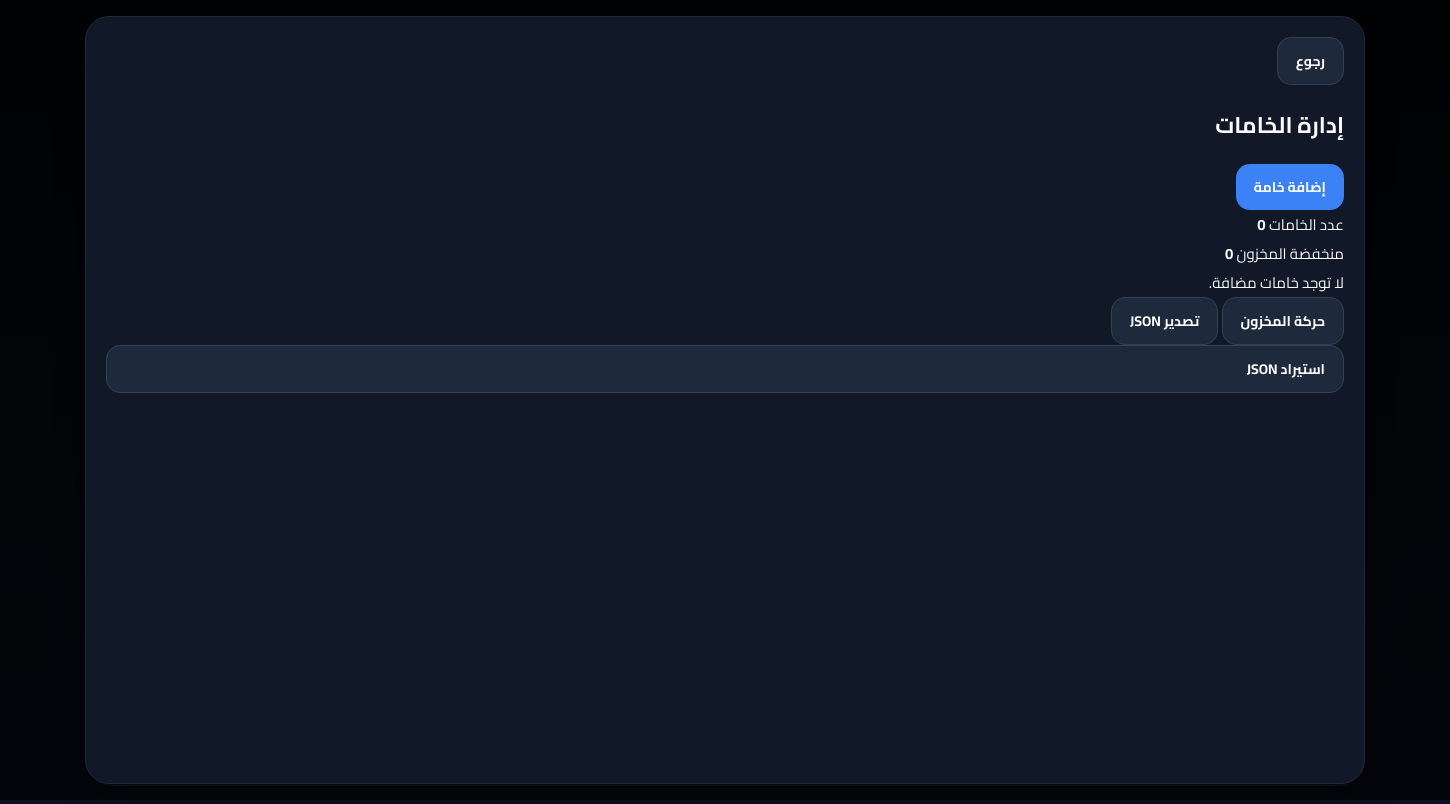
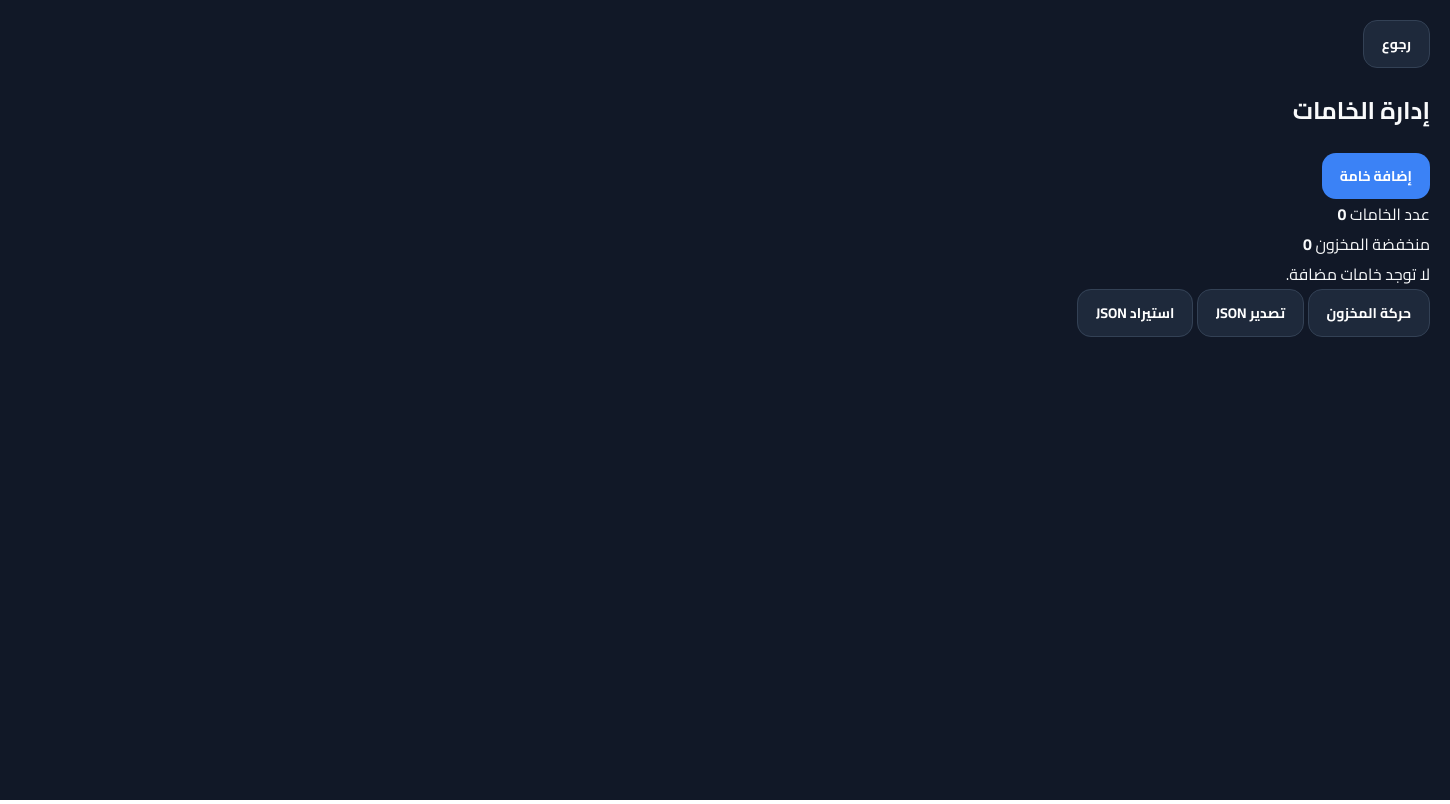
Before and after one commit to Ms-Studio-3d/print-farm-app, an Electron app: page index.html in a window 1450 px wide. Both pictures are taken after a click on the button "إدارة الخامات". Drawn offline with Linux system fonts and the light colour scheme; no server answers.

Commit message:
Update style.css

```diff
--- a/style.css
+++ b/style.css
@@ -5,347 +5,298 @@
   --text: #f9fafb;
   --text-soft: #94a3b8;
   --primary: #3b82f6;
-  --primary-soft: #1e3a8a;
+  --primary-soft: rgba(59,130,246,.15);
   --success: #22c55e;
   --danger: #ef4444;
   --border: #1f2937;
-  --shadow: 0 10px 30px rgba(0,0,0,.35);
+  --shadow: 0 20px 60px rgba(0,0,0,.6);
   --nav-height: 82px;
 }
 
-*{
-  box-sizing:border-box;
+* {
+  box-sizing: border-box;
 }
 
-html,body{
-  margin:0;
-  padding:0;
-  min-height:100vh;
-  font-family:"Cairo",sans-serif;
-  background:linear-gradient(180deg,#05070d,#0b1120);
-  color:var(--text);
+html, body {
+  margin: 0;
+  padding: 0;
+  height: 100%;
+  font-family: "Cairo", sans-serif;
+  background: radial-gradient(circle at top, #0b1120, #05070d);
+  color: var(--text);
+  overflow: hidden; /* 🔥 يشيل الاسكرول العام */
 }
 
-body{
-  font-size:15px;
+button, input, select, textarea {
+  font-family: inherit;
 }
 
-button,input,select,textarea{
-  font-family:inherit;
+/* Inputs */
+input, select, textarea {
+  width: 100%;
+  border: 1px solid var(--border);
+  background: #0b1220;
+  color: #fff;
+  border-radius: 14px;
+  padding: 12px 14px;
+  font-size: 14px;
+  outline: none;
+  transition: .2s;
 }
 
-input,select,textarea{
-  width:100%;
-  border:1px solid var(--border);
-  background:#0b1220;
-  color:#fff;
-  border-radius:14px;
-  padding:12px 14px;
-  font-size:14px;
-  outline:none;
+input, select {
+  height: 46px;
 }
 
-input,select{
-  height:46px;
+textarea {
+  min-height: 110px;
+  resize: vertical;
 }
 
-textarea{
-  min-height:110px;
-  resize:vertical;
+input:focus, select:focus, textarea:focus {
+  border-color: var(--primary);
+  box-shadow: 0 0 0 3px rgba(59,130,246,.2);
 }
 
-input:focus,select:focus,textarea:focus{
-  border-color:var(--primary);
-  box-shadow:0 0 0 3px rgba(59,130,246,.18);
+/* Layout */
+.app-frame {
+  width: 100%;
+  height: 100vh;
+  background: var(--panel);
+  display: flex;
+  flex-direction: column;
 }
 
-label{
-  display:block;
-  margin-bottom:7px;
-  font-size:13px;
-  font-weight:700;
-  color:#cbd5e1;
+/* Topbar */
+.app-topbar {
+  padding: 18px 22px;
+  border-bottom: 1px solid var(--border);
+  background: #0f172a;
+  display: flex;
+  justify-content: space-between;
+  align-items: center;
 }
 
-.app-shell{
-  width:100%;
+.app-title {
+  margin: 0;
+  font-size: 28px;
+  font-weight: 800;
 }
 
-.tablet-shell{
-  min-height:100vh;
-  display:flex;
-  align-items:center;
-  justify-content:center;
-  padding:18px;
+.app-subtitle {
+  margin: 5px 0 0;
+  font-size: 13px;
+  color: var(--text-soft);
 }
 
-.app-frame{
-  width:min(100%,1280px);
-  height:min(96vh,920px);
-  background:var(--panel);
-  border:1px solid var(--border);
-  border-radius:28px;
-  overflow:hidden;
-  display:flex;
-  flex-direction:column;
-  box-shadow:var(--shadow);
+.order-code-chip {
+  background: #111f38;
+  color: #60a5fa;
+  border: 1px solid #1d4ed8;
+  border-radius: 999px;
+  padding: 10px 16px;
+  font-size: 13px;
+  font-weight: 800;
 }
 
-.app-topbar{
-  padding:18px 22px;
-  border-bottom:1px solid var(--border);
-  background:#0f172a;
-  display:flex;
-  justify-content:space-between;
-  align-items:center;
+/* Content */
+.app-content {
+  flex: 1;
+  overflow: hidden; /* 🔥 مفيش scroll */
+  padding: 18px;
+  background: var(--panel-2);
 }
 
-.app-title{
-  margin:0;
-  font-size:30px;
-  font-weight:800;
-  color:#fff;
+/* Grid */
+.home-grid {
+  display: grid;
+  grid-template-columns: 1fr 1fr;
+  gap: 14px;
 }
 
-.app-subtitle{
-  margin:5px 0 0;
-  font-size:14px;
-  color:var(--text-soft);
+/* Cards */
+.card {
+  background: #111827;
+  border: 1px solid var(--border);
+  border-radius: 20px;
+  padding: 16px;
+  box-shadow: var(--shadow);
 }
 
-.order-code-chip{
-  background:#111f38;
-  color:#60a5fa;
-  border:1px solid #1d4ed8;
-  border-radius:999px;
-  padding:10px 16px;
-  font-size:13px;
-  font-weight:800;
+/* Sections */
+.section-head h3 {
+  margin: 0;
+  font-size: 18px;
 }
 
-.app-content{
-  flex:1;
-  overflow:auto;
-  padding:18px;
-  background:var(--panel-2);
+.section-subtext {
+  font-size: 12px;
+  color: var(--text-soft);
 }
 
-.home-grid{
-  display:grid;
-  grid-template-columns:1fr 1fr;
-  gap:16px;
+/* Grids */
+.grid-2, .grid-3, .compact-grid {
+  display: grid;
+  gap: 12px;
 }
 
-.card{
-  background:#111827;
-  border:1px solid var(--border);
-  border-radius:20px;
-  padding:18px;
+.grid-2 {
+  grid-template-columns: repeat(2, 1fr);
 }
 
-.section-head h3{
-  margin:0;
-  font-size:20px;
+.grid-3, .compact-grid {
+  grid-template-columns: repeat(3, 1fr);
 }
 
-.section-subtext{
-  font-size:12px;
-  color:var(--text-soft);
+/* Buttons */
+.btn {
+  border: none;
+  cursor: pointer;
+  min-height: 44px;
+  border-radius: 14px;
+  padding: 10px 18px;
+  font-size: 14px;
+  font-weight: 700;
+  transition: .2s;
 }
 
-.grid-2,.grid-3,.compact-grid{
-  display:grid;
-  gap:14px;
+.btn:hover {
+  transform: translateY(-1px);
 }
 
-.grid-2{
-  grid-template-columns:repeat(2,1fr);
+.btn-primary {
+  background: var(--primary);
+  color: #fff;
 }
 
-.grid-3,.compact-grid{
-  grid-template-columns:repeat(3,1fr);
+.btn-secondary {
+  background: #1e293b;
+  color: #fff;
+  border: 1px solid #334155;
 }
 
-.btn{
-  border:none;
-  cursor:pointer;
-  min-height:44px;
-  border-radius:14px;
-  padding:10px 18px;
-  font-size:14px;
-  font-weight:700;
+.btn-danger {
+  background: var(--danger);
+  color: #fff;
 }
 
-.btn-primary{
-  background:var(--primary);
-  color:#fff;
+.btn-save {
+  width: 100%;
+  background: var(--success);
+  color: #fff;
+  min-height: 52px;
+  font-size: 16px;
 }
 
-.btn-secondary{
-  background:#1e293b;
-  color:#fff;
-  border:1px solid #334155;
+/* Results */
+.result-card {
+  background: linear-gradient(180deg, #020617, #111827);
 }
 
-.btn-danger{
-  background:var(--danger);
-  color:#fff;
+.summary-main {
+  display: grid;
+  gap: 10px;
 }
 
-.btn-save{
-  width:100%;
-  background:var(--success);
-  color:#fff;
-  min-height:52px;
-  font-size:16px;
+.summary-stat {
+  padding: 12px;
+  border-radius: 14px;
+  background: rgba(255,255,255,.03);
+  border: 1px solid rgba(255,255,255,.06);
 }
 
-.result-card{
-  background:linear-gradient(180deg,#020617,#111827);
-  color:#fff;
+.summary-label {
+  font-size: 12px;
+  color: #94a3b8;
 }
 
-.summary-main{
-  display:grid;
-  gap:12px;
+.summary-value {
+  font-size: 26px;
+  font-weight: 800;
 }
 
-.summary-stat{
-  padding:14px;
-  border-radius:16px;
-  background:rgba(255,255,255,.04);
-  border:1px solid rgba(255,255,255,.06);
+/* Bottom Nav */
+.bottom-nav {
+  height: var(--nav-height);
+  background: #0f172a;
+  border-top: 1px solid var(--border);
+  display: grid;
+  grid-template-columns: repeat(6, 1fr);
+  padding: 10px;
 }
 
-.summary-label{
-  font-size:13px;
-  color:#94a3b8;
+.nav-btn {
+  border: none;
+  background: transparent;
+  color: #94a3b8;
+  border-radius: 14px;
+  display: flex;
+  flex-direction: column;
+  justify-content: center;
+  align-items: center;
+  gap: 6px;
+  cursor: pointer;
+  font-size: 12px;
+  font-weight: 700;
 }
 
-.summary-value{
-  font-size:30px;
-  font-weight:800;
+.nav-btn:hover {
+  background: #172033;
 }
 
-.final-price-box{
-  margin-top:14px;
+.nav-btn-active {
+  background: var(--primary-soft);
+  color: #60a5fa;
 }
 
-.bottom-nav{
-  height:var(--nav-height);
-  background:#0f172a;
-  border-top:1px solid var(--border);
-  display:grid;
-  grid-template-columns:repeat(6,1fr);
-  gap:8px;
-  padding:10px;
+/* Table */
+.table-wrap {
+  background: #0f172a;
+  border: 1px solid var(--border);
+  border-radius: 14px;
+  overflow: hidden;
 }
 
-.nav-btn{
-  border:none;
-  background:transparent;
-  color:#94a3b8;
-  border-radius:16px;
-  display:flex;
-  flex-direction:column;
-  justify-content:center;
-  align-items:center;
-  gap:6px;
-  cursor:pointer;
-  font-size:12px;
-  font-weight:700;
+table {
+  width: 100%;
+  border-collapse: collapse;
 }
 
-.nav-btn:hover{
-  background:#172033;
+thead th {
+  background: #111827;
+  padding: 10px;
+  font-size: 12px;
 }
 
-.nav-btn-active{
-  background:#1e293b;
-  color:#60a5fa;
+tbody td {
+  padding: 10px;
+  color: #cbd5e1;
+  border-bottom: 1px solid #1f2937;
 }
 
-.nav-icon,
-.nav-icon svg{
-  width:22px;
-  height:22px;
+/* Modal */
+.modal {
+  position: fixed;
+  inset: 0;
+  background: rgba(0,0,0,.7);
+  display: none;
+  z-index: 999;
 }
 
-.modal{
-  position:fixed;
-  inset:0;
-  background:rgba(0,0,0,.65);
-  display:none;
-  z-index:999;
+.modal-content {
+  width: 100%;
+  height: 100%;
+  background: #111827;
+  padding: 20px;
+  overflow: auto;
 }
 
-.modal-content{
-  width:min(100%,1280px);
-  height:min(96vh,920px);
-  margin:auto;
-  background:#111827;
-  border-radius:24px;
-  padding:20px;
-  overflow:auto;
-  border:1px solid var(--border);
-}
-
-.table-wrap{
-  background:#0f172a;
-  border:1px solid var(--border);
-  border-radius:16px;
-  overflow:auto;
-}
-
-table{
-  width:100%;
-  min-width:900px;
-  border-collapse:collapse;
-}
-
-thead th{
-  background:#111827;
-  color:#fff;
-  padding:12px;
-  font-size:13px;
-}
-
-tbody td{
-  padding:12px;
-  color:#cbd5e1;
-  border-bottom:1px solid #1f2937;
-}
-
-::-webkit-scrollbar{
-  width:10px;
-  height:10px;
-}
-
-::-webkit-scrollbar-thumb{
-  background:#334155;
-  border-radius:999px;
-}
-
-::-webkit-scrollbar-track{
-  background:#0f172a;
-}
-
-@media(max-width:1100px){
+/* Responsive */
+@media(max-width:1100px) {
   .home-grid,
   .grid-2,
   .grid-3,
-  .compact-grid{
-    grid-template-columns:1fr;
+  .compact-grid {
+    grid-template-columns: 1fr;
   }
 }
-
-@media(max-width:700px){
-  .app-title{
-    font-size:22px;
-  }
-
-  .bottom-nav{
-    grid-template-columns:repeat(3,1fr);
-    height:auto;
-  }
-}
```
